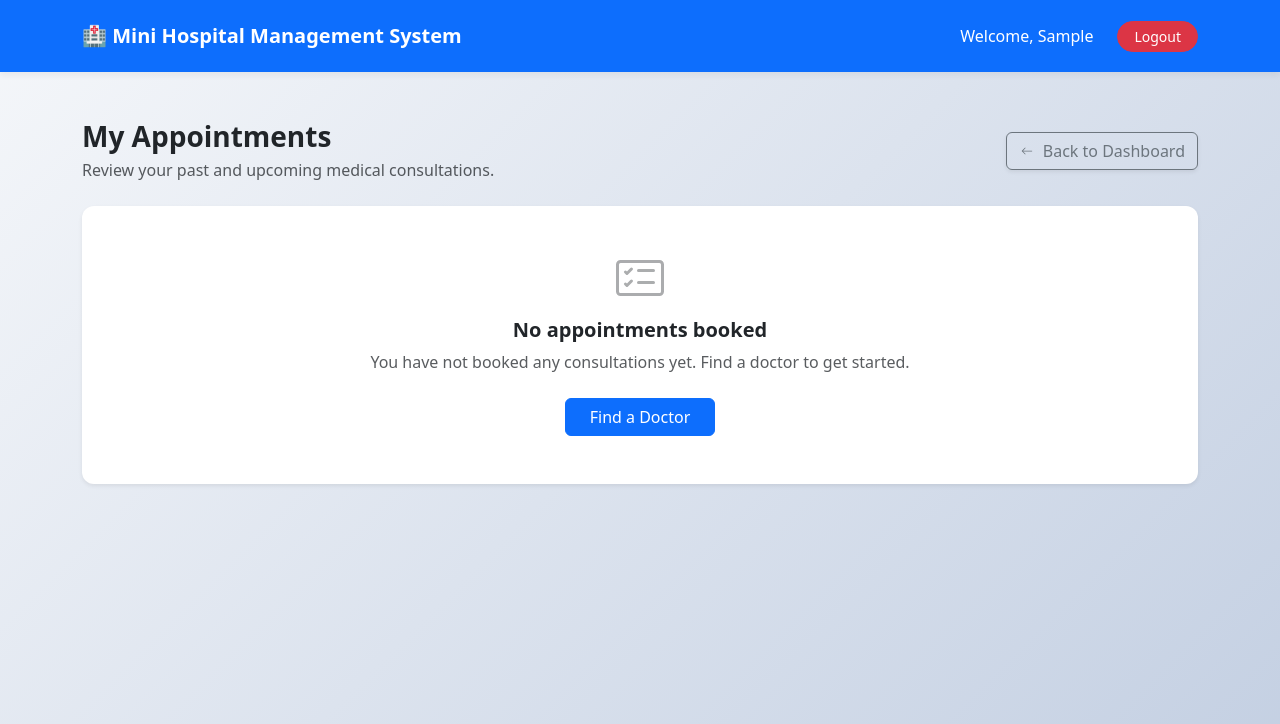
After one commit to krishnacoder-16/hms, a Django app: page /patient/my-appointments/ in a window 1280 px wide. The commit adds this page. Shown: the top 724 px of the page. Run offline with Django 5.2, Linux system fonts and the light colour scheme; the visitor is signed in with stand-in values (Sample User, id 1); data that the repository does not hold is empty.

Commit message:
Implemented patient appointment booking system with slot locking

```diff
--- /dev/null
+++ b/bookings/urls.py
@@ -0,0 +1,9 @@
+from django.urls import path
+from . import views
+
+urlpatterns = [
+    path('doctors/', views.doctor_list, name='doctor_list'),
+    path('doctor/<int:doctor_id>/slots/', views.doctor_slots, name='doctor_slots_list'),
+    path('book/<int:slot_id>/', views.book_slot, name='book_slot'),
+    path('my-appointments/', views.my_appointments, name='my_appointments'),
+]
--- a/bookings/views.py
+++ b/bookings/views.py
@@ -1,3 +1,85 @@
-from django.shortcuts import render
+from django.shortcuts import render, redirect, get_object_or_404
+from django.contrib.auth.decorators import login_required
+from django.contrib import messages
+from django.utils import timezone
+from django.db import transaction
+from accounts.models import User
+from doctors.models import Availability
+from bookings.models import Booking
 
-# Create your views here.
+def is_patient(user):
+    return user.is_authenticated and user.role == User.Role.PATIENT
+
+@login_required
+def doctor_list(request):
+    if not is_patient(request.user):
+        messages.error(request, "Only patients can access this page.")
+        return redirect("login")
+
+    # Get all users with the role of DOCTOR
+    doctors = User.objects.filter(role=User.Role.DOCTOR).order_by('first_name', 'last_name')
+    return render(request, "doctor_list.html", {"doctors": doctors})
+
+@login_required
+def doctor_slots(request, doctor_id):
+    if not is_patient(request.user):
+        messages.error(request, "Only patients can access this page.")
+        return redirect("login")
+
+    doctor = get_object_or_404(User, id=doctor_id, role=User.Role.DOCTOR)
+
+    # Get future available slots for this doctor
+    slots = Availability.objects.filter(
+        doctor=doctor,
+        is_booked=False,
+        date__gte=timezone.now().date()
+    ).order_by('date', 'start_time')
+
+    return render(request, "doctor_slots.html", {"doctor": doctor, "slots": slots})
+
+@login_required
+def book_slot(request, slot_id):
+    if not is_patient(request.user):
+        messages.error(request, "Only patients can book appointments.")
+        return redirect("login")
+
+    if request.method == "POST":
+
+        # Use database transaction to avoid race conditions
+        with transaction.atomic():
+            slot = get_object_or_404(Availability, id=slot_id)
+
+            # Additional check to ensure it's not in the past
+            if slot.date < timezone.now().date():
+                 messages.error(request, "This slot is in the past and cannot be booked.")
+                 return redirect("doctor_slots", doctor_id=slot.doctor.id)
+
+            if slot.is_booked:
+                messages.error(request, "Sorry, this slot is already booked.")
+            else:
+                # Mark as booked
+                slot.is_booked = True
+                slot.save()
+
+                # Create booking
+                Booking.objects.create(
+                    doctor=slot.doctor,
+                    patient=request.user,
+                    availability_slot=slot,
+                    status='BOOKED'
+                )
+
+                messages.success(request, f"Successfully booked appointment with Dr. {slot.doctor.last_name} on {slot.date} at {slot.start_time}.")
+                return redirect("my_appointments")
+
+    # If accessed via GET, redirect back to doctor list or dashboard
+    return redirect("doctor_list")
+
+@login_required
+def my_appointments(request):
+    if not is_patient(request.user):
+        messages.error(request, "Only patients can access this page.")
+        return redirect("login")
+
+    appointments = Booking.objects.filter(patient=request.user).order_by('-created_at')
+    return render(request, "my_appointments.html", {"appointments": appointments})
--- a/hms_project/urls.py
+++ b/hms_project/urls.py
@@ -5,4 +5,5 @@ urlpatterns = [
     path('admin/', admin.site.urls),
     path('accounts/', include('accounts.urls')),
     path('doctor/', include('doctors.urls')),
+    path('patient/', include('bookings.urls')),
 ]
--- /dev/null
+++ b/templates/my_appointments.html
@@ -0,0 +1,75 @@
+{% extends 'base.html' %}
+
+{% block title %}My Appointments - Mini HMS{% endblock %}
+
+{% block content %}
+<div class="row mb-4 align-items-center">
+    <div class="col-md-8">
+        <h3 class="fw-bold text-dark mb-1">My Appointments</h3>
+        <p class="text-muted mb-0">Review your past and upcoming medical consultations.</p>
+    </div>
+    <div class="col-md-4 text-md-end mt-3 mt-md-0">
+        <a href="{% url 'patient_dashboard' %}" class="btn btn-outline-secondary fw-medium shadow-sm">
+            <svg xmlns="http://www.w3.org/2000/svg" width="16" height="16" fill="currentColor" class="bi bi-arrow-left me-1 pb-1" viewBox="0 0 16 16">
+              <path fill-rule="evenodd" d="M15 8a.5.5 0 0 0-.5-.5H2.707l3.147-3.146a.5.5 0 1 0-.708-.708l-4 4a.5.5 0 0 0 0 .708l4 4a.5.5 0 0 0 .708-.708L2.707 8.5H14.5A.5.5 0 0 0 15 8z"/>
+            </svg>
+            Back to Dashboard
+        </a>
+    </div>
+</div>
+
+<div class="card p-0 border-0 shadow-sm overflow-hidden">
+    {% if appointments %}
+    <div class="table-responsive">
+        <table class="table table-hover align-middle mb-0">
+            <thead class="table-light">
+                <tr>
+                    <th scope="col" class="py-3 px-4 text-secondary fw-semibold">Doctor Name</th>
+                    <th scope="col" class="py-3 px-4 text-secondary fw-semibold">Date</th>
+                    <th scope="col" class="py-3 px-4 text-secondary fw-semibold">Time</th>
+                    <th scope="col" class="py-3 px-4 text-secondary fw-semibold">Status</th>
+                </tr>
+            </thead>
+            <tbody>
+                {% for booking in appointments %}
+                <tr>
+                    <td class="px-4 py-3 fw-bold text-dark">
+                        Dr. {{ booking.doctor.first_name }} {{ booking.doctor.last_name }}
+                    </td>
+                    <td class="px-4 py-3 fw-medium text-muted">
+                        {{ booking.availability_slot.date|date:"F j, Y" }}
+                    </td>
+                    <td class="px-4 py-3 text-muted">
+                        {{ booking.availability_slot.start_time|time:"g:i A" }} - {{ booking.availability_slot.end_time|time:"g:i A" }}
+                    </td>
+                    <td class="px-4 py-3">
+                        {% if booking.status == 'BOOKED' %}
+                        <span class="badge bg-success bg-opacity-10 text-success border border-success border-opacity-25 px-3 py-2 rounded-pill shadow-sm">
+                            <i class="bi bi-check-circle-fill me-1"></i> Booked
+                        </span>
+                        {% else %}
+                        <span class="badge bg-danger bg-opacity-10 text-danger border border-danger border-opacity-25 px-3 py-2 rounded-pill shadow-sm">
+                            <i class="bi bi-x-circle-fill me-1"></i> Cancelled
+                        </span>
+                        {% endif %}
+                    </td>
+                </tr>
+                {% endfor %}
+            </tbody>
+        </table>
+    </div>
+    {% else %}
+    <div class="card-body text-center p-5">
+        <div class="text-muted mb-3">
+            <svg xmlns="http://www.w3.org/2000/svg" width="48" height="48" fill="currentColor" class="bi bi-card-checklist opacity-50" viewBox="0 0 16 16">
+              <path d="M14.5 3a.5.5 0 0 1 .5.5v9a.5.5 0 0 1-.5.5h-13a.5.5 0 0 1-.5-.5v-9a.5.5 0 0 1 .5-.5h13zm-13-1A1.5 1.5 0 0 0 0 3.5v9A1.5 1.5 0 0 0 1.5 14h13a1.5 1.5 0 0 0 1.5-1.5v-9A1.5 1.5 0 0 0 14.5 2h-13z"/>
+              <path d="M7 5.5a.5.5 0 0 1 .5-.5h5a.5.5 0 0 1 0 1h-5a.5.5 0 0 1-.5-.5zm-1.496-.854a.5.5 0 0 1 0 .708l-1.5 1.5a.5.5 0 0 1-.708 0l-.5-.5a.5.5 0 1 1 .708-.708l.146.147 1.146-1.147a.5.5 0 0 1 .708 0zM7 9.5a.5.5 0 0 1 .5-.5h5a.5.5 0 0 1 0 1h-5a.5.5 0 0 1-.5-.5zm-1.496-.854a.5.5 0 0 1 0 .708l-1.5 1.5a.5.5 0 0 1-.708 0l-.5-.5a.5.5 0 0 1 .708-.708l.146.147 1.146-1.147a.5.5 0 0 1 .708 0z"/>
+            </svg>
+        </div>
+        <h5 class="fw-bold text-dark">No appointments booked</h5>
+        <p class="text-muted mb-4">You have not booked any consultations yet. Find a doctor to get started.</p>
+        <a href="{% url 'doctor_list' %}" class="btn btn-primary fw-medium px-4">Find a Doctor</a>
+    </div>
+    {% endif %}
+</div>
+{% endblock content %}
--- a/templates/patient_dashboard.html
+++ b/templates/patient_dashboard.html
@@ -26,7 +26,7 @@
                     </div>
                     <h4 class="card-title fw-bold mb-3">Book Appointment</h4>
                     <p class="card-text text-muted mb-4">Select a specialist and book your next appointment directly at your convenience.</p>
-                    <a href="#" class="btn btn-primary mt-auto text-white fw-medium px-4 shadow-sm">View Doctors</a>
+                    <a href="{% url 'doctor_list' %}" class="btn btn-primary mt-auto text-white fw-medium px-4 shadow-sm">View Doctors</a>
                 </div>
             </div>
         </div>
@@ -44,7 +44,7 @@
                     </div>
                     <h4 class="card-title fw-bold mb-3">My Appointments</h4>
                     <p class="card-text text-muted mb-4">Keep track of your medical history and upcoming scheduled appointments.</p>
-                    <a href="#" class="btn btn-outline-success mt-auto fw-medium px-4">My Bookings</a>
+                    <a href="{% url 'my_appointments' %}" class="btn btn-outline-success mt-auto fw-medium px-4">My Bookings</a>
                 </div>
             </div>
         </div>
```
Also changed, not shown: bookings/models.py (+7 -9 lines), templates/doctor_list.html (added, +57 -0 lines), templates/doctor_slots.html (added, +64 -0 lines), bookings/migrations/0002_booking_delete_appointment.py (added).
